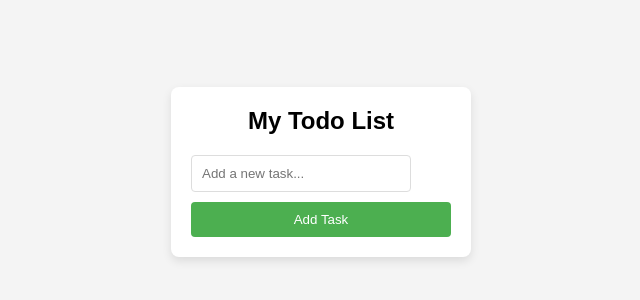
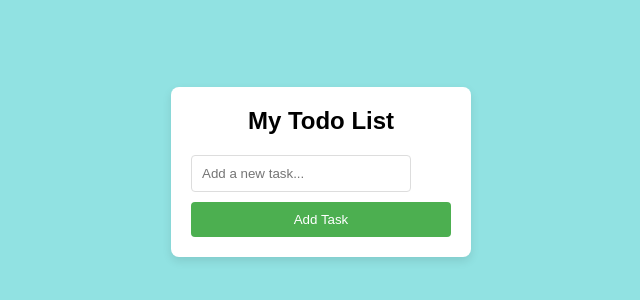
Before and after one commit to Anuke-max/TodoApp, a plain HTML site: page index.html in a window 1280 px wide. Shown: the part 228-528 px from the top of the page, without its empty margins (319-959 px from the left). Drawn offline with Linux system fonts and the light colour scheme; no server answers.

Commit message:
Updated color

```diff
--- a/main.css
+++ b/main.css
@@ -10,7 +10,7 @@
 	justify-content: center;
 	align-items: center;
 	height: 100vh;
-	background-color: #f4f4f4;
+	background-color: rgb(145, 226, 226);
   }
 
   .todo-container {
```
